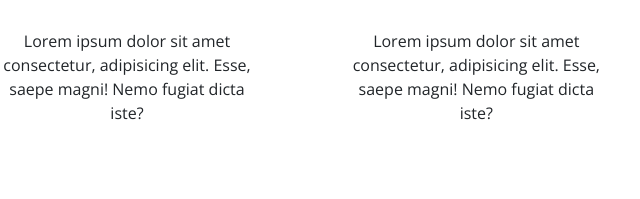
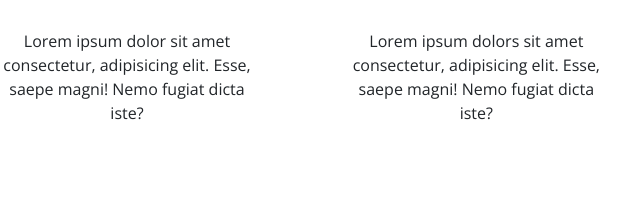
Before and after one commit to woolalal/ararat, a plain HTML site: page index.html in a window 1280 px wide. Shown: the part 2013-2212 px from the top of the page, 513-1153 px from the left. Drawn offline with nearby package versions, Linux system fonts and the light colour scheme.

Commit message:
update text

```diff
--- a/index.html
+++ b/index.html
@@ -112,7 +112,7 @@
         <div class="col-lg-4 dream-container">
             <img src="images/bridge.jpg" alt="bridge-img" class="dream-img">
             <h4>Bridge</h4>
-            <p>Lorem ipsum dolor sit amet consectetur, adipisicing elit. Esse, saepe magni! Nemo fugiat dicta iste?</p>
+            <p>Lorem ipsum dolors sit amet consectetur, adipisicing elit. Esse, saepe magni! Nemo fugiat dicta iste?</p>
         </div>
         </div>
     </section>
```
